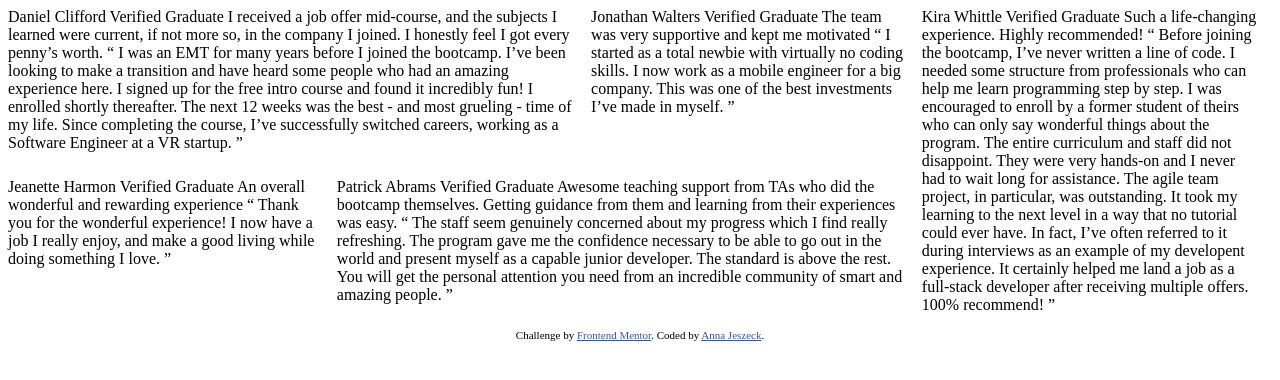
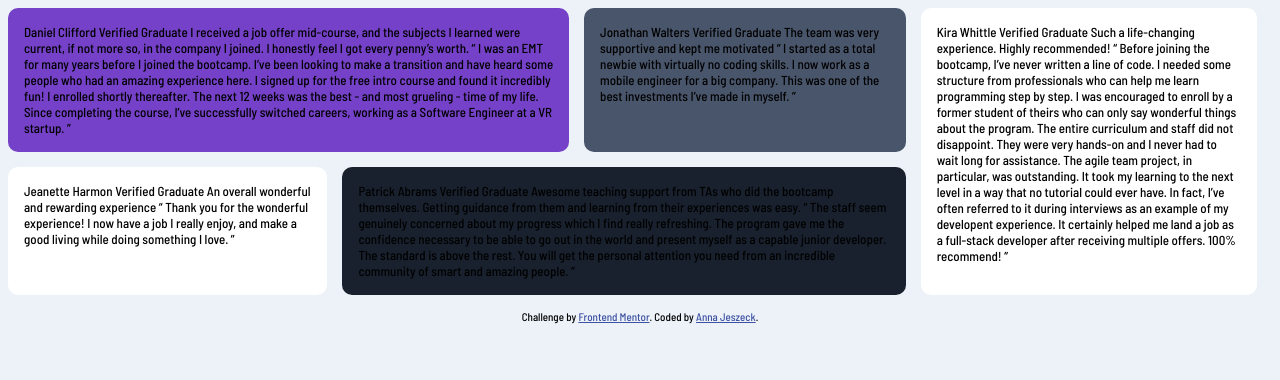
Before and after one commit to ajeszeck/testimonials-project, a plain HTML site: page index.html in a window 1280 px wide. Drawn offline with Linux system fonts and the light colour scheme.

Commit message:
Add initial styling to grid items.

```diff
--- a/index.html
+++ b/index.html
@@ -12,7 +12,7 @@
 </head>
 <body>
   <div class="grid-container">
-    <div class="item-1">  <!-- columns 1,3 | rows 1,2 -->
+    <div class="item item-1">  <!-- columns 1,3 | rows 1,2 -->
       Daniel Clifford
       Verified Graduate
 
@@ -26,7 +26,7 @@
       the course, I’ve successfully switched careers, working as a Software Engineer at a VR startup. ”
     </div>
 
-    <div class="item-2"> <!-- columns 3,4 | rows 1,2 -->
+    <div class="item item-2"> <!-- columns 3,4 | rows 1,2 -->
       Jonathan Walters
       Verified Graduate
 
@@ -36,7 +36,7 @@
       for a big company. This was one of the best investments I’ve made in myself. ”
     </div>
 
-    <div class="item-3"> <!-- columns 4,5 | rows 1,3 -->
+    <div class="item item-3"> <!-- columns 4,5 | rows 1,3 -->
       Kira Whittle
       Verified Graduate
 
@@ -52,7 +52,7 @@
       100% recommend! ”
     </div>
 
-    <div class="item-4"> <!-- columns 1,2 | rows 2,3 -->
+    <div class="item item-4"> <!-- columns 1,2 | rows 2,3 -->
       Jeanette Harmon
       Verified Graduate
 
@@ -62,7 +62,7 @@
       while doing something I love. ”
     </div>
 
-    <div class="item-5"> <!-- columns 2,4 | rows 2,3 -->
+    <div class="item item-5"> <!-- columns 2,4 | rows 2,3 -->
       Patrick Abrams
       Verified Graduate
 
--- a/stylesheet.css
+++ b/stylesheet.css
@@ -1,3 +1,11 @@
+@import url('https://fonts.googleapis.com/css2?family=Barlow+Semi+Condensed:wght@500;600&display=swap');
+
+body {
+    font-family: 'Barlow Semi Condensed', sans-serif;
+    font-size: 13px;
+    background-color: hsl(210, 46%, 95%);
+}
+
 .attribution { font-size: 11px; text-align: center; }
 
 .attribution a { color: hsl(228, 45%, 44%); }
@@ -10,27 +18,37 @@
     grid-row-gap: 15px;
 }
 
+.item {
+    border-radius: 10px;
+    padding: 1rem;
+}
+
 .item-1 {
     grid-column: 1 / 3;
     grid-row: 1 / 2;
+    background-color: hsl(263, 55%, 52%);
 }
 
 .item-2 {
     grid-column: 3 / 4;
     grid-row: 1 / 2;
+    background-color: hsl(217, 19%, 35%)
 }
 
 .item-3 {
     grid-column: 4 / 5;
     grid-row: 1 / 3;
+    background-color: hsl(0, 0%, 100%);
 }
 
 .item-4 {
     grid-column: 1 / 2;
     grid-row: 2 / 3;
+    background-color: hsl(0, 0%, 100%);
 }
 
 .item-5 {
     grid-column: 2 / 4;
     grid-row: 2 / 3;
+    background-color: hsl(219, 29%, 14%);
 }
```
